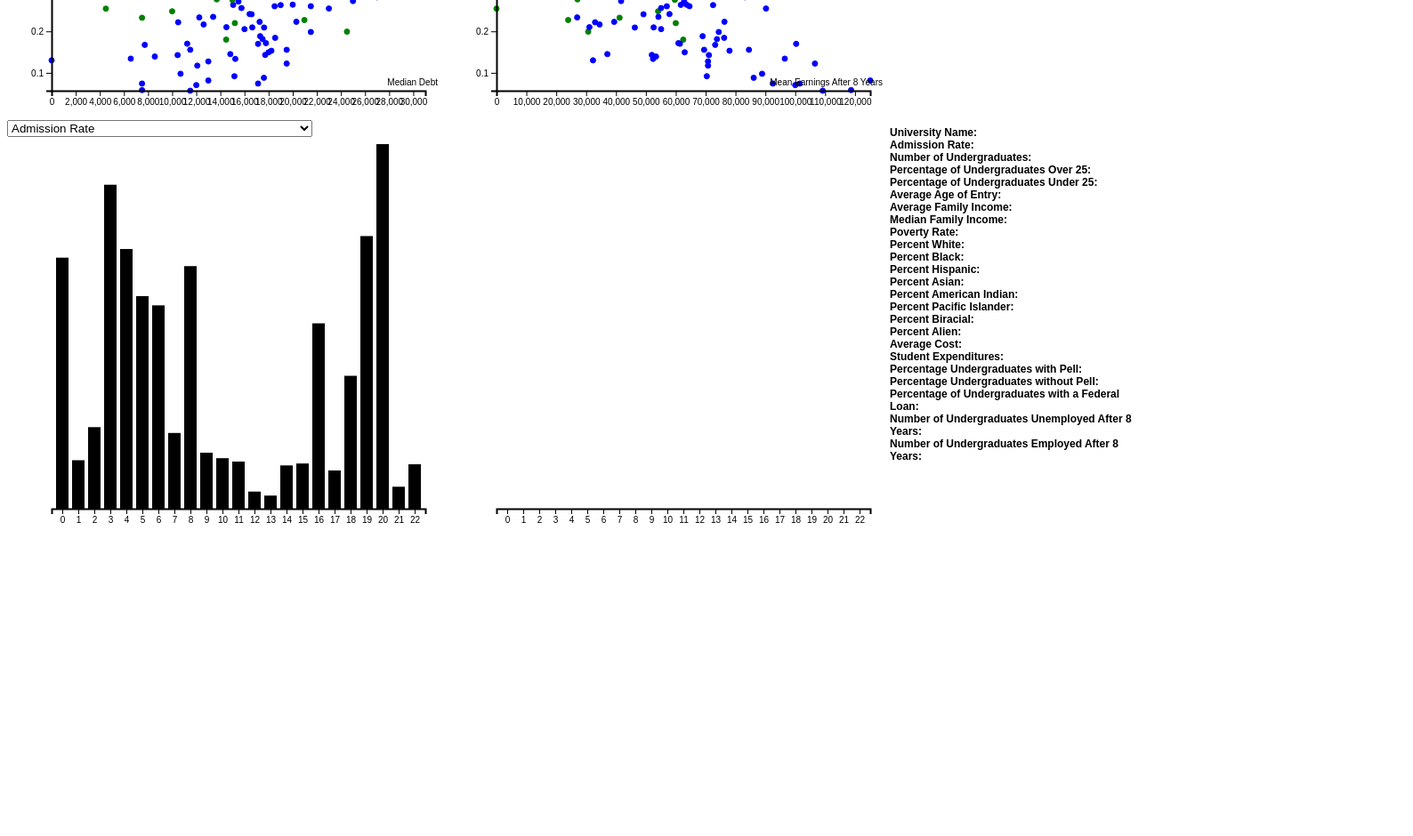
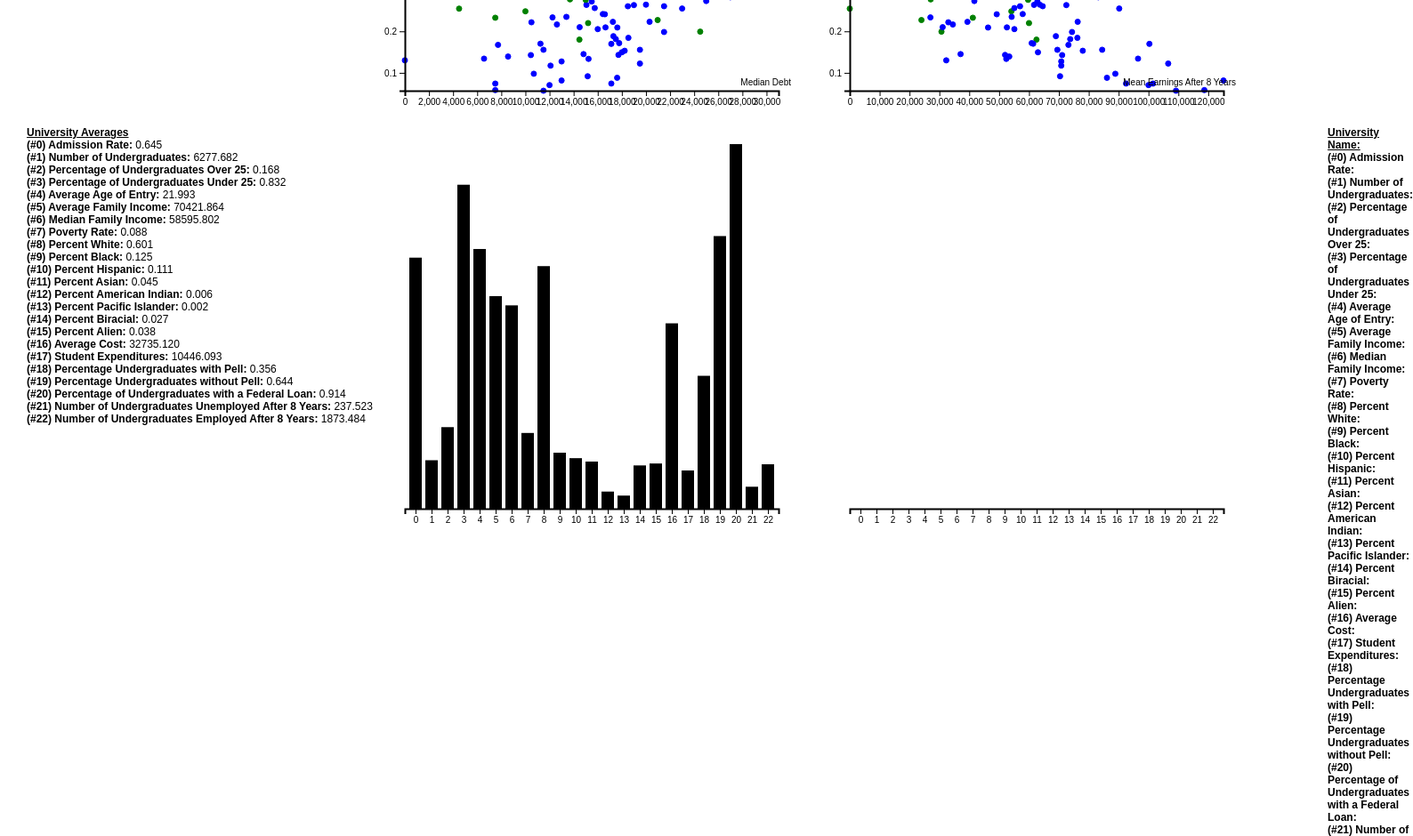
Before and after one commit to Jmc19/P5_IntroToInfoVis, a plain HTML site: page index.html in a window 1280 px wide. Shown: the part 380-1320 px from the top of the page at 89% size, 1588 px wide, since content can reach past the window. Before the commit the page ends 985 px from the top, so only its background shows below. Drawn offline with nearby package versions, Linux system fonts and the light colour scheme.

Commit message:
added a bunch of stuff to everything

```diff
--- a/index.html
+++ b/index.html
@@ -17,30 +17,56 @@
 	    	<div id="chart4">
 	    	</div>
 	    	<div id="chart5">
-	    		<strong>University Name:</strong> <span id="uniName"></span><br/>
-	    		<strong>Admission Rate:</strong> <span id="admission"></span><br/>
-		        <strong>Number of Undergraduates:</strong> <span id="undergrads"></span><br/>
-		        <strong>Percentage of Undergraduates Over 25:</strong> <span id="over25"></span><br/>
-		        <strong>Percentage of Undergraduates Under 25:</strong> <span id="under25"></span><br/>
-		        <strong>Average Age of Entry:</strong> <span id="avgAge"></span><br/>
-		        <strong>Average Family Income:</strong> <span id="avgFamilyIncome"></span><br/>
-		        <strong>Median Family Income:</strong> <span id="medFamilyIncome"></span><br/>
-		        <strong>Poverty Rate:</strong> <span id="poverty"></span><br/>
-		        <strong>Percent White:</strong> <span id="white"></span><br/>
-		        <strong>Percent Black:</strong> <span id="black"></span><br/>
-		        <strong>Percent Hispanic:</strong> <span id="hispanic"></span><br/>
-		        <strong>Percent Asian:</strong> <span id="asian"></span><br/>
-		        <strong>Percent American Indian:</strong> <span id="amerIndian"></span><br/>
-		        <strong>Percent Pacific Islander:</strong> <span id="pacificIslander"></span><br/>
-		        <strong>Percent Biracial:</strong> <span id="biracial"></span><br/>
-		        <strong>Percent Alien:</strong> <span id="aliens"></span><br/>
-		        <strong>Average Cost:</strong> <span id="avgCost"></span><br/>
-		        <strong>Student Expenditures:</strong> <span id="studentExpenditure"></span><br/>
-		        <strong>Percentage Undergraduates with Pell:</strong> <span id="undergradsWithPell"></span><br/>
-		        <strong>Percentage Undergraduates without Pell:</strong> <span id="undergradsNoPell"></span><br/>
-		        <strong>Percentage of Undergraduates with a Federal Loan:</strong> <span id="fedLoans"></span><br/>
-		        <strong>Number of Undergraduates Unemployed After 8 Years:</strong> <span id="unemployedAfter8"></span><br/>
-		        <strong>Number of Undergraduates Employed After 8 Years:</strong> <span id="employedAfter8"></span><br/>
+	    		<strong class="uni">University Name:</strong> <span id="uniName"></span><br/>
+	    		<strong>(#0) Admission Rate:</strong> <span id="admission"></span><br/>
+		        <strong>(#1) Number of Undergraduates:</strong> <span id="undergrads"></span><br/>
+		        <strong>(#2) Percentage of Undergraduates Over 25:</strong> <span id="over25"></span><br/>
+		        <strong>(#3) Percentage of Undergraduates Under 25:</strong> <span id="under25"></span><br/>
+		        <strong>(#4) Average Age of Entry:</strong> <span id="avgAge"></span><br/>
+		        <strong>(#5) Average Family Income:</strong> <span id="avgFamilyIncome"></span><br/>
+		        <strong>(#6) Median Family Income:</strong> <span id="medFamilyIncome"></span><br/>
+		        <strong>(#7) Poverty Rate:</strong> <span id="poverty"></span><br/>
+		        <strong>(#8) Percent White:</strong> <span id="white"></span><br/>
+		        <strong>(#9) Percent Black:</strong> <span id="black"></span><br/>
+		        <strong>(#10) Percent Hispanic:</strong> <span id="hispanic"></span><br/>
+		        <strong>(#11) Percent Asian:</strong> <span id="asian"></span><br/>
+		        <strong>(#12) Percent American Indian:</strong> <span id="amerIndian"></span><br/>
+		        <strong>(#13) Percent Pacific Islander:</strong> <span id="pacificIslander"></span><br/>
+		        <strong>(#14) Percent Biracial:</strong> <span id="biracial"></span><br/>
+		        <strong>(#15) Percent Alien:</strong> <span id="aliens"></span><br/>
+		        <strong>(#16) Average Cost:</strong> <span id="avgCost"></span><br/>
+		        <strong>(#17) Student Expenditures:</strong> <span id="studentExpenditure"></span><br/>
+		        <strong>(#18) Percentage Undergraduates with Pell:</strong> <span id="undergradsWithPell"></span><br/>
+		        <strong>(#19) Percentage Undergraduates without Pell:</strong> <span id="undergradsNoPell"></span><br/>
+		        <strong>(#20) Percentage of Undergraduates with a Federal Loan:</strong> <span id="fedLoans"></span><br/>
+		        <strong>(#21) Number of Undergraduates Unemployed After 8 Years:</strong> <span id="unemployedAfter8"></span><br/>
+		        <strong>(#22) Number of Undergraduates Employed After 8 Years:</strong> <span id="employedAfter8"></span><br/>
+	    	</div>
+	    	<div id="chart6">
+	    		<strong class="uni">University Averages</strong> <span></span><br/>
+	    		<strong>(#0) Admission Rate:</strong> <span id="admissionStatic"></span><br/>
+		        <strong>(#1) Number of Undergraduates:</strong> <span id="undergradsStatic"></span><br/>
+		        <strong>(#2) Percentage of Undergraduates Over 25:</strong> <span id="over25Static"></span><br/>
+		        <strong>(#3) Percentage of Undergraduates Under 25:</strong> <span id="under25Static"></span><br/>
+		        <strong>(#4) Average Age of Entry:</strong> <span id="avgAgeStatic"></span><br/>
+		        <strong>(#5) Average Family Income:</strong> <span id="avgFamilyIncomeStatic"></span><br/>
+		        <strong>(#6) Median Family Income:</strong> <span id="medFamilyIncomeStatic"></span><br/>
+		        <strong>(#7) Poverty Rate:</strong> <span id="povertyStatic"></span><br/>
+		        <strong>(#8) Percent White:</strong> <span id="whiteStatic"></span><br/>
+		        <strong>(#9) Percent Black:</strong> <span id="blackStatic"></span><br/>
+		        <strong>(#10) Percent Hispanic:</strong> <span id="hispanicStatic"></span><br/>
+		        <strong>(#11) Percent Asian:</strong> <span id="asianStatic"></span><br/>
+		        <strong>(#12) Percent American Indian:</strong> <span id="amerIndianStatic"></span><br/>
+		        <strong>(#13) Percent Pacific Islander:</strong> <span id="pacificIslanderStatic"></span><br/>
+		        <strong>(#14) Percent Biracial:</strong> <span id="biracialStatic"></span><br/>
+		        <strong>(#15) Percent Alien:</strong> <span id="aliensStatic"></span><br/>
+		        <strong>(#16) Average Cost:</strong> <span id="avgCostStatic"></span><br/>
+		        <strong>(#17) Student Expenditures:</strong> <span id="studentExpenditureStatic"></span><br/>
+		        <strong>(#18) Percentage Undergraduates with Pell:</strong> <span id="undergradsWithPellStatic"></span><br/>
+		        <strong>(#19) Percentage Undergraduates without Pell:</strong> <span id="undergradsNoPellStatic"></span><br/>
+		        <strong>(#20) Percentage of Undergraduates with a Federal Loan:</strong> <span id="fedLoansStatic"></span><br/>
+		        <strong>(#21) Number of Undergraduates Unemployed After 8 Years:</strong> <span id="unemployedAfter8Static"></span><br/>
+		        <strong>(#22) Number of Undergraduates Employed After 8 Years:</strong> <span id="employedAfter8Static"></span><br/>
 	    	</div>
 	   	</div>
 	</body>
--- a/main.js
+++ b/main.js
@@ -597,6 +597,30 @@ d3.csv("data/colleges.csv", function(data) {
                 return yScaleBar(normalizedNum) - 8;
               });
 
+    d3.select("#admissionStatic").text(averageArray[0].toFixed(3));
+    d3.select("#undergradsStatic").text(averageArray[1].toFixed(3));
+    d3.select("#over25Static").text(averageArray[2].toFixed(3));
+    d3.select("#under25Static").text(averageArray[3].toFixed(3));
+    d3.select("#avgAgeStatic").text(averageArray[4].toFixed(3));
+    d3.select("#avgFamilyIncomeStatic").text(averageArray[5].toFixed(3));
+    d3.select("#medFamilyIncomeStatic").text(averageArray[6].toFixed(3));
+    d3.select("#povertyStatic").text(averageArray[7].toFixed(3));
+    d3.select("#whiteStatic").text(averageArray[8].toFixed(3));
+    d3.select("#blackStatic").text(averageArray[9].toFixed(3));
+    d3.select("#hispanicStatic").text(averageArray[10].toFixed(3));
+    d3.select("#asianStatic").text(averageArray[11].toFixed(3));
+    d3.select("#amerIndianStatic").text(averageArray[12].toFixed(3));
+    d3.select("#pacificIslanderStatic").text(averageArray[13].toFixed(3));
+    d3.select("#biracialStatic").text(averageArray[14].toFixed(3));
+    d3.select("#aliensStatic").text(averageArray[15].toFixed(3));
+    d3.select("#avgCostStatic").text(averageArray[16].toFixed(3));
+    d3.select("#studentExpenditureStatic").text(averageArray[17].toFixed(3));
+    d3.select("#undergradsWithPellStatic").text(averageArray[18].toFixed(3));
+    d3.select("#undergradsNoPellStatic").text(averageArray[19].toFixed(3));
+    d3.select("#fedLoansStatic").text(averageArray[20].toFixed(3));
+    d3.select("#unemployedAfter8Static").text(averageArray[21].toFixed(3));
+    d3.select("#employedAfter8Static").text(averageArray[22].toFixed(3));
+
     // console.log(data[387].Name);
     // console.log(d3.select(data[387]));
     // console.log(Object.keys(d3.select(data[387])));
@@ -662,29 +686,29 @@ d3.csv("data/colleges.csv", function(data) {
 
     function setDetails(d) {
         d3.select("#uniName").text(d.Name);
-        d3.select("#admission").text(d.admission);
-        d3.select("#undergrads").text(d.undergrads);
-        d3.select("#over25").text(d.over25);
-        d3.select("#under25").text(d.under25);
-        d3.select("#avgAge").text(d.avgAge);
-        d3.select("#avgFamilyIncome").text(d.avgFamilyIncome);
-        d3.select("#medFamilyIncome").text(d.medFamilyIncome);
-        d3.select("#poverty").text(d.poverty);
-        d3.select("#white").text(d.white);
-        d3.select("#black").text(d.black);
-        d3.select("#hispanic").text(d.hispanic);
-        d3.select("#asian").text(d.asian);
-        d3.select("#amerIndian").text(d.amerIndian);
-        d3.select("#pacificIslander").text(d.pacificIslander);
-        d3.select("#biracial").text(d.biracial);
-        d3.select("#aliens").text(d.aliens);
-        d3.select("#avgCost").text(d.avgCost);
-        d3.select("#studentExpenditure").text(d.studentExpenditure);
-        d3.select("#undergradsWithPell").text(d.undergradsWithPell);
-        d3.select("#undergradsNoPell").text(d.undergradsNoPell);
-        d3.select("#fedLoans").text(d.fedLoans);
-        d3.select("#unemployedAfter8").text(d.unemployedAfter8);
-        d3.select("#employedAfter8").text(d.employedAfter8);
+        d3.select("#admission").text(d.admission.toFixed(3));
+        d3.select("#undergrads").text(d.undergrads.toFixed(3));
+        d3.select("#over25").text(d.over25.toFixed(3));
+        d3.select("#under25").text(d.under25.toFixed(3));
+        d3.select("#avgAge").text(d.avgAge.toFixed(3));
+        d3.select("#avgFamilyIncome").text(d.avgFamilyIncome.toFixed(3));
+        d3.select("#medFamilyIncome").text(d.medFamilyIncome.toFixed(3));
+        d3.select("#poverty").text(d.poverty.toFixed(3));
+        d3.select("#white").text(d.white.toFixed(3));
+        d3.select("#black").text(d.black.toFixed(3));
+        d3.select("#hispanic").text(d.hispanic.toFixed(3));
+        d3.select("#asian").text(d.asian.toFixed(3));
+        d3.select("#amerIndian").text(d.amerIndian.toFixed(3));
+        d3.select("#pacificIslander").text(d.pacificIslander.toFixed(3));
+        d3.select("#biracial").text(d.biracial.toFixed(3));
+        d3.select("#aliens").text(d.aliens.toFixed(3));
+        d3.select("#avgCost").text(d.avgCost.toFixed(3));
+        d3.select("#studentExpenditure").text(d.studentExpenditure.toFixed(3));
+        d3.select("#undergradsWithPell").text(d.undergradsWithPell.toFixed(3));
+        d3.select("#undergradsNoPell").text(d.undergradsNoPell.toFixed(3));
+        d3.select("#fedLoans").text(d.fedLoans.toFixed(3));
+        d3.select("#unemployedAfter8").text(d.unemployedAfter8.toFixed(3));
+        d3.select("#employedAfter8").text(d.employedAfter8.toFixed(3));
     }
 
     function normalize(enteredValue, normalizedMin,
--- a/styles.css
+++ b/styles.css
@@ -34,14 +34,19 @@ path.domain {
 	clear:both;
 }
 #chart1 {
+	left:405px;
+	position:absolute;
     float:left;
 }
 #chart2{
+	left:905px;
+	position:absolute;
 	float:left;
 }
-/*dpn't think that we need this one, but I'll keep it just in case for now*/
+
 #chart3 {
 	/*bottom:-375px;*/
+	left:405px;
 	top:482px;
 	position:absolute;
 	float:left;
@@ -49,14 +54,36 @@ path.domain {
 #chart4 {
 	/*bottom:-375px;*/
 	top:482px;
-	left:508px;
+	left:905px; /*was 508 px*/
 	position:absolute;
 	float:left;
 }
 
 #chart5 {
 	top:522px;
-	left:1000px;
+	left:1492px;
+	position:absolute;
+	float:left;
+}
+
+#chart6 {
+	top:522px;
+	left:30px;
+	position:absolute;
+	float:left;
+}
+
+#uniName {
+	text-decoration:underline;
+}
+
+.uni {
+	text-decoration:underline;
+}
+
+.select{
+	top:30px;
+	left:30px;
 	position:absolute;
 	float:left;
 }
```
